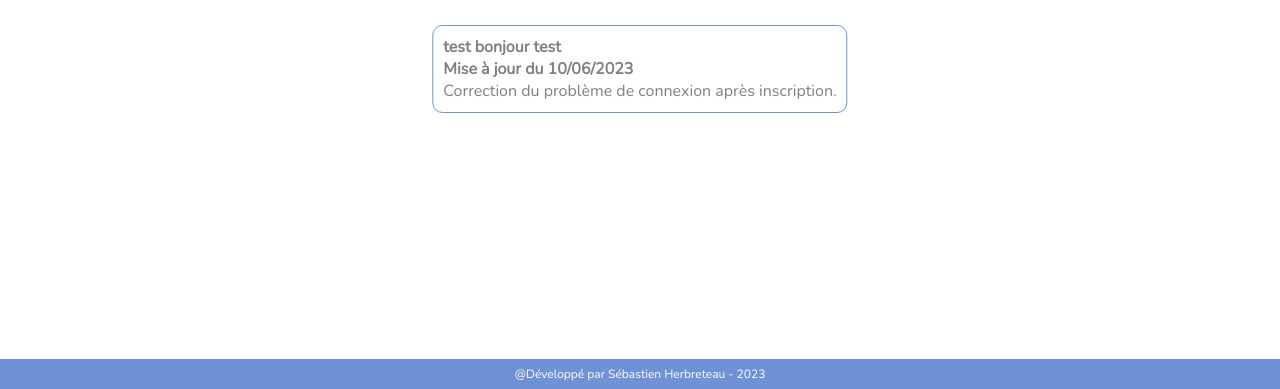
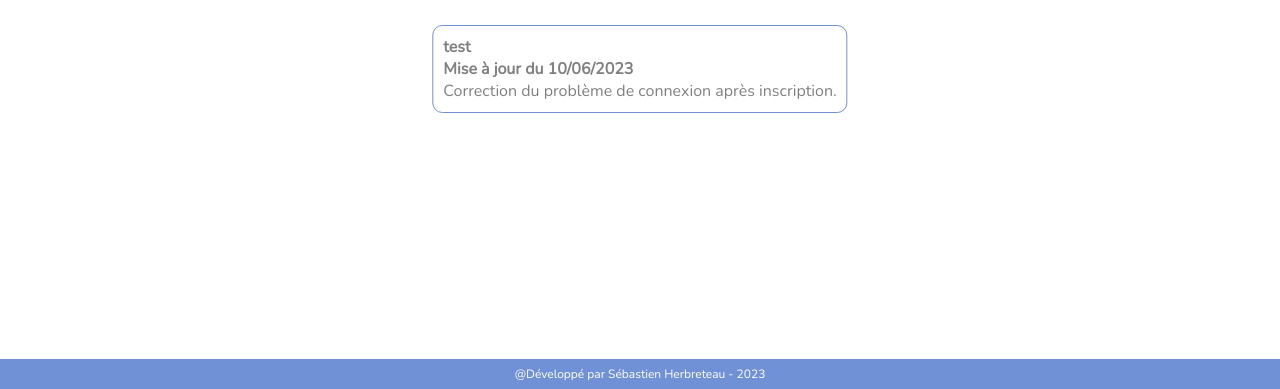
Before and after one commit to SebastienHerbreteau/pokedeck-symfony-6, a Symfony app: template templates/main/index.html.twig in a window 1280 px wide. Shown: the part 411-800 px from the top of the page. Run offline with Twig, Linux system fonts and the light colour scheme; the template is opened without the code that fills it, so the values that code supplies are empty; some libraries are stand-ins or nearby versions; some web fonts are replaced.

Commit message:
test 4 webhook

```diff
--- a/templates/main/index.html.twig
+++ b/templates/main/index.html.twig
@@ -6,7 +6,7 @@
 
 		<img src="{{ asset('assets/img/other/titre.webp') }}" class="logo" alt="logo pokedeck">
 	<div class="maj">
-		<p class="date">test bonjour test</p>
+		<p class="date">test</p>
 		<p class="date">Mise à jour du 10/06/2023</p>
 		<p class="commentaire">Correction du problème de connexion après inscription. </p>
 	</div>
```
